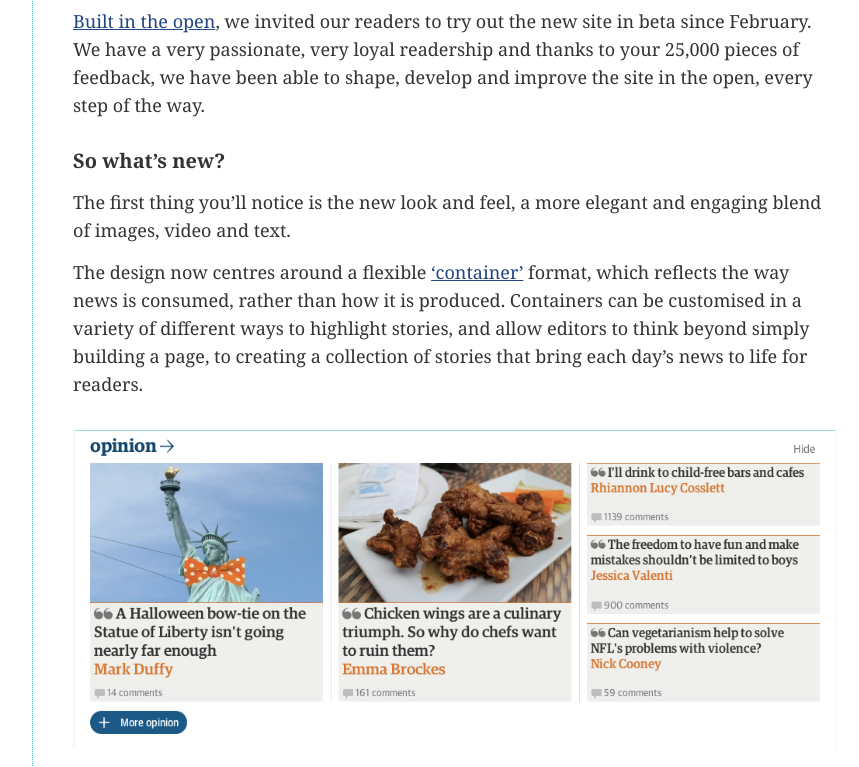
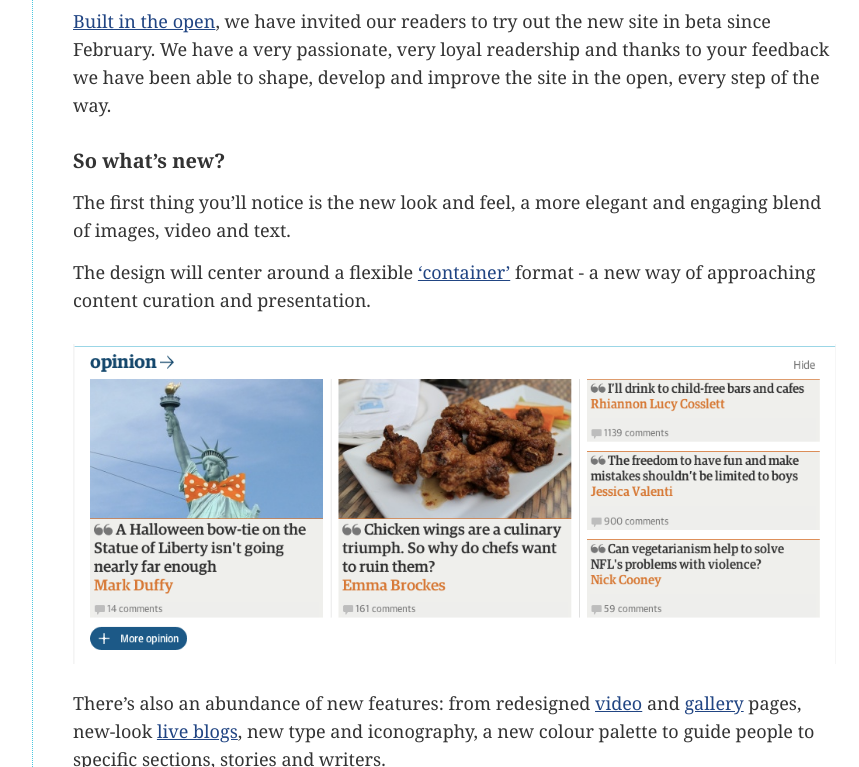
Before and after one commit to guardian/next, a Jekyll site: the page built from jekyll/_posts/2014-10-24-us-update.md, in a window 1280 px wide and 1400 px high, scrolled down 942 px, cut to the strip 0-767 px from the top of the window. Shown: the whole strip, without its empty margins (258-1117 px from the left). Built offline with Jekyll 4.4.1, drawn with Linux system fonts in a browser that asks for light colours; some web fonts are replaced; Markdown is read by kramdown in place of the engine named in the settings; some of the changed text lies outside the part shown.

Commit message:
amend US release post copy

```diff
--- a/jekyll/_posts/2014-10-24-us-update.md
+++ b/jekyll/_posts/2014-10-24-us-update.md
@@ -10,13 +10,13 @@
 We wanted to create a place for you to discover and consume more of our award-winning journalism, more often. An experience that is easy to use, regardless of which device you’re using, and where you’re accessing it from.
 <img src="/assets/images/devices.png" style="margin:20px 0;" />
 
-[Built in the open](http://next.theguardian.com/blog/making-beta-better/), we invited our readers to try out the new site in beta since February. We have a very passionate, very loyal readership and thanks to your 25,000 pieces of feedback, we have been able to shape, develop and improve the site in the open, every step of the way.
+[Built in the open](http://next.theguardian.com/blog/making-beta-better/), we have invited our readers to try out the new site in beta since February. We have a very passionate, very loyal readership and thanks to your feedback we have been able to shape, develop and improve the site in the open, every step of the way.
 
 ## So what’s new?
 
 The first thing you’ll notice is the new look and feel, a more elegant and engaging blend of images, video and text.
 
-The design now centres around a flexible [‘container’](http://next.theguardian.com/blog/container-model-blended-content/) format, which reflects the way news is consumed, rather than how it is produced. Containers can be customised in a variety of different ways to highlight stories, and allow editors to think beyond simply building a page, to creating a collection of stories that bring each day’s news to life for readers.
+The design will center around a flexible [‘container’](http://next.theguardian.com/blog/container-model-blended-content/) format - a new way of approaching content curation and presentation.
 
 <img src="/assets/images/container-eg.png" width="100%" style="margin:30px 0 25px 0;" />
 
@@ -24,10 +24,6 @@
 
 <img src="/assets/images/Ebola-responsive-video.gif" />
 
-The new site is also faster – connecting you to the stories of the day, the hour and the minute, even more quickly.
-
-Navigation is now more consistent across the site. It’s much more focussed, making it easier to learn and find the common sections. We have allowed you to jump to any section from any page from the 'all sections' list.
-
-Commercially, we have integrated advertising more intelligently into the design.   This includes a new fully responsive, full width ad format that works across all devices.
+The navigation is now much more consistent across the site. It’s much more focussed, making it easier to learn and find the common sections. We have allowed you to jump to any section from any page from the 'all sections' list.
 
 We’re really proud of the new site and we hope you like it. Please leave your thoughts and comments on our [feedback form](https://www.surveymonkey.com/s/theguardian-us-edition-feedback).
```
